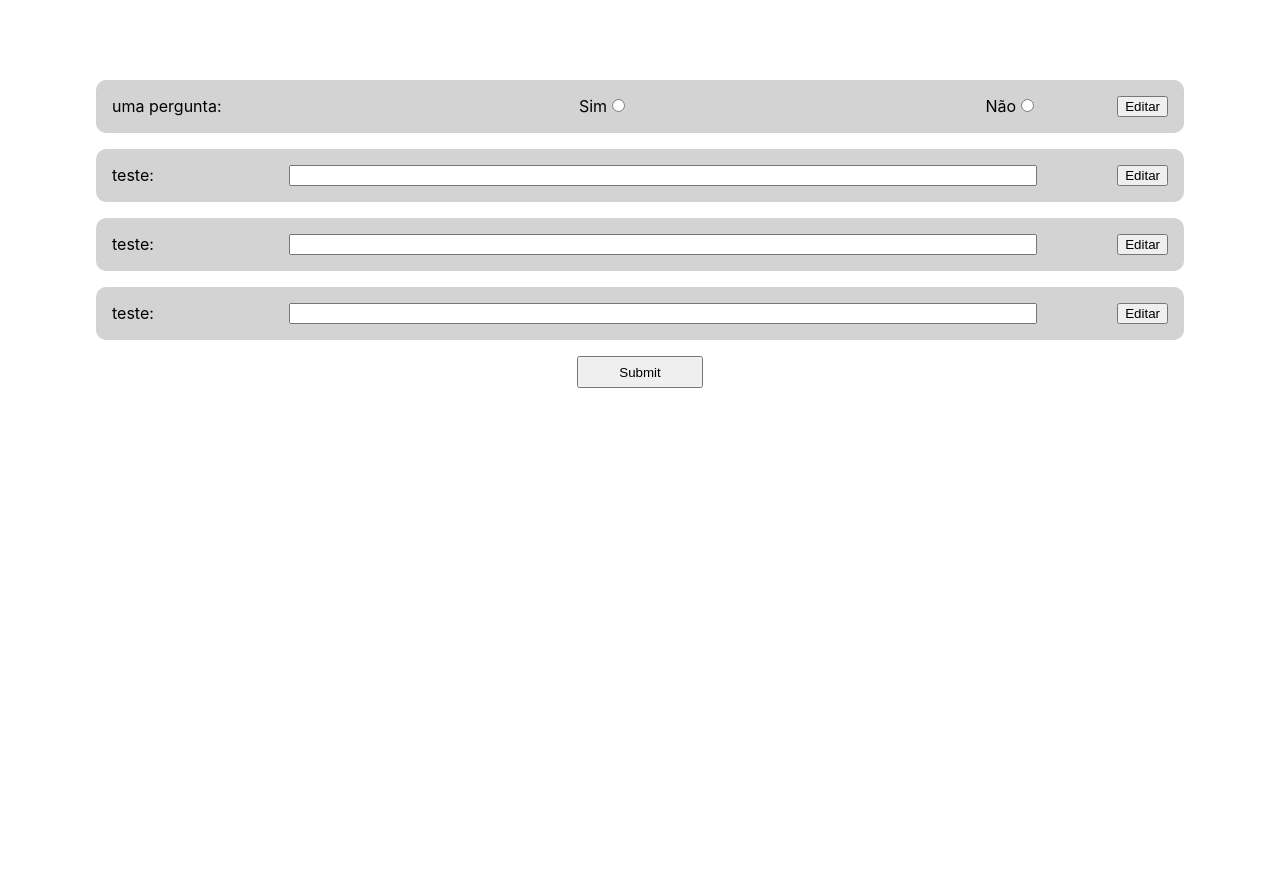
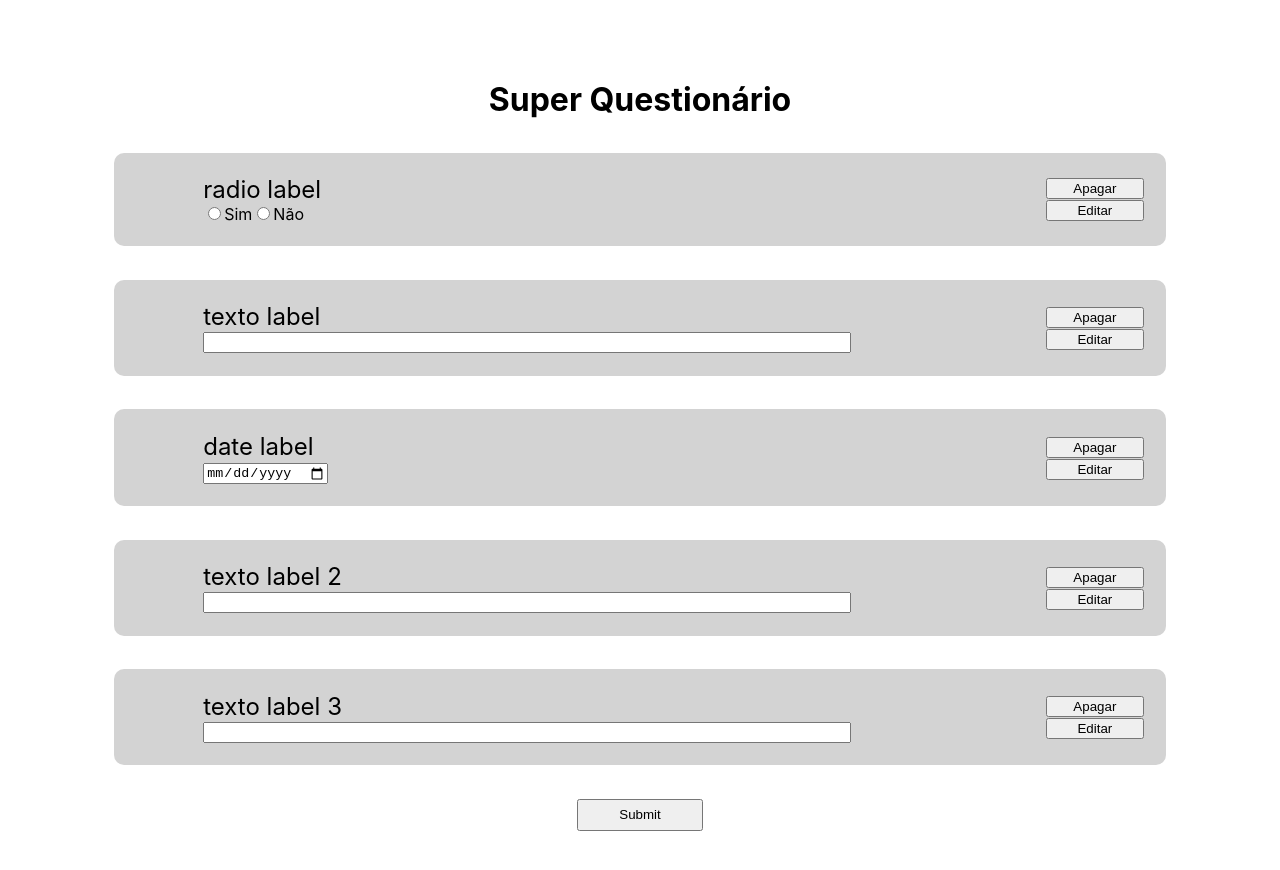
Before and after one commit to gabrielott/bd-final, a React (Create React App) app in the folder front/: page / in a window 1280 px wide. Shown: the top 870 px of the page. Before the commit the page ends 800 px from the top, so only its background shows below. Built offline with nearby package versions, Linux system fonts and the light colour scheme.

Commit message:
Interface de edição de perguntas

```diff
--- a/front/package.json
+++ b/front/package.json
@@ -9,6 +9,7 @@
     "react": "^17.0.2",
     "react-dom": "^17.0.2",
     "react-scripts": "4.0.3",
+    "reactjs-popup": "^2.0.4",
     "web-vitals": "^1.1.2"
   },
   "scripts": {
--- a/front/src/App.css
+++ b/front/src/App.css
@@ -1,10 +1,34 @@
 .question {
 	display: flex;
 	justify-content: space-between;
+	align-items: center;
 	background-color: lightgrey;
-	margin: 1em;
-	padding: 1em;
+	margin: 3%;
+	padding: 2%;
+	padding-left: 8%;
 	border-radius: 10px;
+}
+
+.question-title {
+	text-align: left;
+	font-size: 1.5em;
+}
+
+.question-inner {
+	display: flex;
+	justify-content: flex-start;
+}
+
+.question-left {
+	width: 100%;
+}
+
+.question-left input[type=text] {
+	width: 50vw;
+}
+
+.question-panel button {
+	width: 100%;
 }
 
 .survey {
@@ -12,11 +36,13 @@
 	text-align: center;
 }
 
-.inner-question {
+.edit-popup {
 	display: flex;
-	justify-content: space-between;
-	width: 100%;
-	margin-right: 5em;
+	flex-direction: column;
+}
+
+.edit-radio {
+	text-align: center;
 }
 
 input[type=submit] {
@@ -25,7 +51,3 @@ input[type=submit] {
 	padding-top: .5em;
 	padding-bottom: .5em;
 }
-
-input[type=text] {
-	width: 80%;
-}
--- a/front/src/App.js
+++ b/front/src/App.js
@@ -1,55 +1,115 @@
-import React from 'react';
+import React from "react";
+import Popup from "reactjs-popup";
 import './App.css';
+import "reactjs-popup/dist/index.css";
+
+const QuestionType = Object.freeze({
+	text: "1",
+	boolean: "2",
+	date: "3",
+});
 
 function TextQuestion(props) {
 	return (
-		<div className="question" onChange={props.onChange}>
-			<label className="inner-question">
-				{props.label}:
-				<input type="text" name={props.name}/>
+		<div className="question-inner">
+			<label>
+				<input defaultValue={props.label} type="text" name={props.name}/>
 			</label>
-			<button onClick={props.onEdit}>
-				Editar
-			</button>
+		</div>
+	);
+}
+
+function DateQuestion(props) {
+	return (
+		<div className="question-inner">
+			<label>
+				<input defaultValue={props.label} type="date" name={props.name}/>
+			</label>
 		</div>
 	);
 }
 
 function BoolQuestion(props) {
 	return (
-		<div className="question" onChange={props.onChange}>
-			<label className="inner-question">
-				{props.label}:
+		<div className="question-inner">
 			<label>
+				<input type="radio" value="true" name={props.name}/>
 				Sim
-					<input type="radio" value="true" name={props.name}/>
 			</label>
 			<label>
+				<input type="radio" value="false" name={props.name}/>
 				Não
-					<input type="radio" value="false" name={props.name}/>
 			</label>
-			</label>
-			<button onClick={props.onEdit}>
-				Editar
-			</button>
 		</div>
 	);
 }
 
-function Survey(props) {
+class Question extends React.Component {
+	constructor(props) {
+		super(props);
+
+		this.state = {
+			question: this.props.question,
+			label: this.props.label,
+			type: this.props.type,
+		};
+
+		this.handleDelete = this.handleDelete.bind(this);
+		this.handleEdit = this.handleEdit.bind(this);
+	}
+
+	handleDelete() {
+		console.log(`delete ${this.props.name}`);
+	}
+
+	handleEdit(label, type) {
+		let question;
+		switch (type) {
+			case QuestionType.text:
+				question = <TextQuestion name={this.props.name}/>;
+				break;
+			case QuestionType.boolean:
+				question = <BoolQuestion name={this.props.name}/>;
+				break;
+			case QuestionType.date:
+				question = <DateQuestion name={this.props.name}/>;
+				break;
+			default:
+				break;
+		}
+
+		this.setState({question: question, label: label, type: type});
+	}
+
+	render() {
 		return (
-		<div className="survey">
-			<form>
-				{props.questions}
-				<input type="submit"/>
-			</form>
+			<div className="question">
+				<div className="question-left" onChange={this.props.onChange}>
+					<div className="question-title">
+						{this.state.label}
+					</div>
+					{this.state.question}
+				</div>
+				<QuestionPanel
+					onDelete={this.handleDelete}
+					onEdit={this.handleEdit}
+					onChange={this.handleInputChange}
+					label={this.props.label}
+					type={this.props.type}
+				/>
 			</div>
 		);
 	}
+}
 
-class App extends React.Component {
+class QuestionPanel extends React.Component {
 	constructor(props) {
 		super(props);
+
+		this.state = {
+			label: this.props.label,
+			type: this.props.type,
+		};
 
 		this.handleInputChange = this.handleInputChange.bind(this);
 	}
@@ -66,16 +126,145 @@ class App extends React.Component {
 		});
 	}
 
+
 	render() {
-		const questions = [
-			<BoolQuestion key="1" name="radio" label="uma pergunta" onChange={this.handleInputChange}/>,
-			<TextQuestion key="2" name="texto" label="teste" onChange={this.handleInputChange}/>,
-			<TextQuestion key="3" name="texto" label="teste" onChange={this.handleInputChange}/>,
-			<TextQuestion key="4" name="texto" label="teste" onChange={this.handleInputChange}/>,
+		const popupStyle = {
+			width: "300px",
+			// height: "20%",
+		};
+
+		return (
+			<div className="question-panel">
+				<button type="button" onClick={this.props.onDelete}>Apagar</button>
+				<Popup
+					trigger={<button type="button">Editar</button>}
+					position="left center"
+					contentStyle={popupStyle}
+					closeOnDocumentClick
+				>
+					<form className="edit-popup" onChange={this.handleInputChange}>
+						<label>
+							Título:
+							<input
+								name="label"
+								type="text"
+								value={this.state.label}
+							/>
+						</label>
+						<div className="edit-radio">
+							<label>
+								<input name="type" type="radio" value={QuestionType.text}/>
+								Textual
+							</label>
+							<label>
+								<input name="type" type="radio" value={QuestionType.boolean}/>
+								Booleano
+							</label>
+							<label>
+								<input name="type" type="radio" value={QuestionType.date}/>
+								Data
+							</label>
+						</div>
+						<button
+							type="button"
+							onClick={() => this.props.onEdit(this.state.label, this.state.type)}>
+							Salvar
+						</button>
+					</form>
+				</Popup>
+			</div>
+		);
+	}
+
+}
+
+function Survey(props) {
+	return (
+		<div className="survey">
+			<h1>{props.title}</h1>
+			<form onSubmit={props.onSubmit}>
+				{props.questions}
+				<input type="submit"/>
+			</form>
+		</div>
+	);
+}
+
+class App extends React.Component {
+	constructor(props) {
+		super(props);
+
+		this.handleInputChange = this.handleInputChange.bind(this);
+		this.handleSubmit = this.handleSubmit.bind(this);
+	}
+
+	handleSubmit(event) {
+		console.log(this.state.texto);
+		event.preventDefault();
+	}
+
+	handleInputChange(event) {
+		const target = event.target;
+		const value = (target.type === "checkbox") ? target.checked : target.value;
+		const name = target.name;
+
+		console.log(`${name} = ${value}`);
+
+		this.setState({
+			[name]: value,
+		});
+	}
+
+	render() {
+		const labels = [
+			"radio label",
+			"texto label",
+			"date label",
+			"texto label 2",
+			"texto label 3",
 		];
 
+		const names = [
+			"radio",
+			"texto1",
+			"date1",
+			"texto2",
+			"texto3",
+		];
+
+		const types = [
+			QuestionType.boolean,
+			QuestionType.text,
+			QuestionType.date,
+			QuestionType.text,
+			QuestionType.text,
+		];
+
+		const questions = [
+			<BoolQuestion name="radio"/>,
+			<TextQuestion name="texto1"/>,
+			<DateQuestion name="date1"/>,
+			<TextQuestion name="texto2"/>,
+			<TextQuestion name="texto3"/>,
+		];
+
+		const generic_questions = questions.map((q, i) => {
 			return (
-			<Survey questions={questions}/>
+				<Question
+					label={labels[i]}
+					question={q}
+					name={names[i]}
+					key={names[i]}
+					type={types[i]}
+					onChange={this.handleInputChange}
+				/>
+			);
+		});
+
+		return (
+			<div>
+				<Survey title="Super Questionário" questions={generic_questions}/>
+			</div>
 		);
 	}
 }
```
Also changed, not shown: 1 other file (tests, documents, lock files or other folders). Lines whose indentation alone changed are shown as unchanged.
